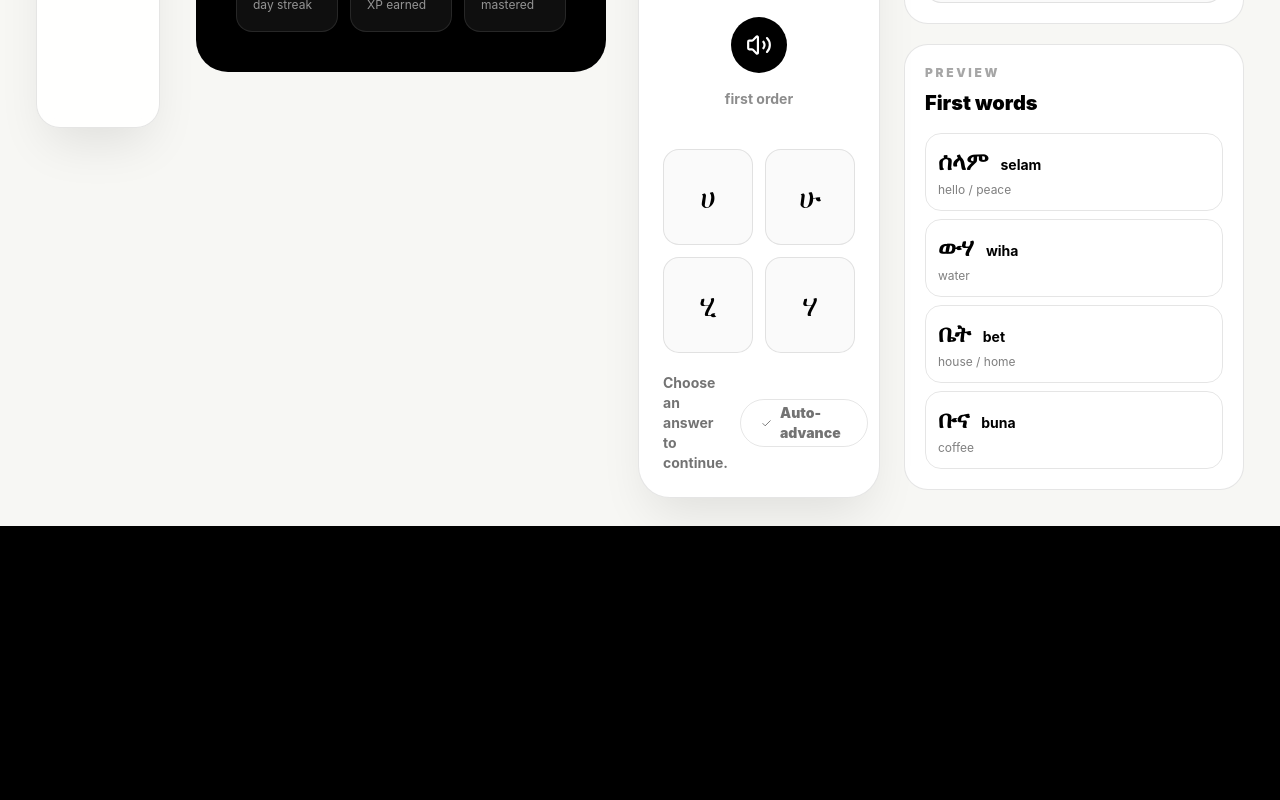
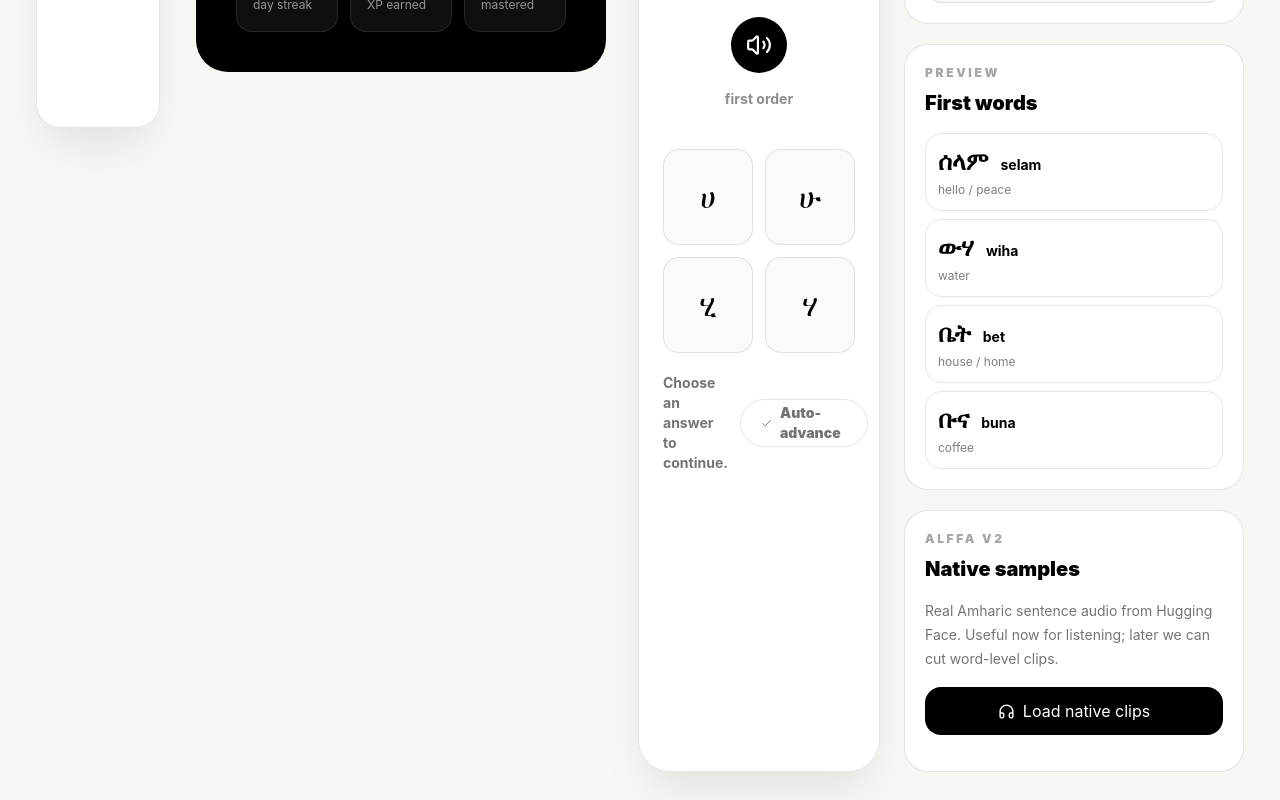
Before and after one commit to smba11/Fidel-Labs, a React (Vite) app: page / in a window 1280 px wide. Shown: the part 644-1444 px from the top of the page. Before the commit the page ends 1170 px from the top, so only its background shows below. Built offline with nearby package versions, Linux system fonts and the light colour scheme.

Commit message:
Add ALFFA native audio samples

```diff
--- a/src/App.tsx
+++ b/src/App.tsx
@@ -41,6 +41,11 @@ type Word = {
   meaning: string;
   note: string;
   status: "live" | "preview";
+};
+type NativeSample = {
+  id: string;
+  transcription: string;
+  audioUrl: string;
 };
 type View = "learn" | "library" | "roadmap";
 
@@ -217,6 +222,8 @@ export function App() {
   const [streak, setStreak] = useState(4);
   const [completedLessons, setCompletedLessons] = useState<string[]>([]);
   const [reviewQueue, setReviewQueue] = useState(["ha-4", "ha-6", "ha-7"]);
+  const [nativeSamples, setNativeSamples] = useState<NativeSample[]>([]);
+  const [nativeStatus, setNativeStatus] = useState<"idle" | "loading" | "ready" | "error">("idle");
   const advanceTimer = useRef<number | null>(null);
 
   const activeLesson = lessons.find((lesson) => lesson.id === activeLessonId) ?? lessons[0];
@@ -290,6 +297,34 @@ export function App() {
     }
     setSelected(null);
     setAnswerState("idle");
+  }
+
+  async function loadNativeSamples() {
+    if (nativeStatus === "loading") return;
+    setNativeStatus("loading");
+    try {
+      const response = await fetch(
+        "https://datasets-server.huggingface.co/rows?dataset=hadamard-2/alffa-amharic-v2&config=default&split=test&offset=7&length=4"
+      );
+      if (!response.ok) throw new Error("Unable to load ALFFA rows");
+      const data = await response.json();
+      const samples = data.rows
+        .map((entry: { row: { id: string; transcription: string; audio?: { src: string }[] } }) => ({
+          id: entry.row.id,
+          transcription: entry.row.transcription,
+          audioUrl: entry.row.audio?.[0]?.src,
+        }))
+        .filter((sample: NativeSample) => sample.audioUrl);
+      setNativeSamples(samples);
+      setNativeStatus("ready");
+    } catch {
+      setNativeStatus("error");
+    }
+  }
+
+  function playNativeSample(sample: NativeSample) {
+    const audio = new Audio(sample.audioUrl);
+    void audio.play();
   }
 
   return (
@@ -407,6 +442,32 @@ export function App() {
                       <span className="font-[var(--ethiopic)] text-2xl font-black">{word.amharic}</span>
                       <strong className="ml-3 text-sm">{word.romanization}</strong>
                       <p className="mt-1 text-xs text-black/50">{word.meaning}</p>
+                    </button>
+                  ))}
+                </div>
+              </Panel>
+
+              <Panel title="Native samples" eyebrow="ALFFA v2">
+                <p className="text-sm leading-6 text-black/55">
+                  Real Amharic sentence audio from Hugging Face. Useful now for listening; later we can cut word-level clips.
+                </p>
+                <button
+                  onClick={loadNativeSamples}
+                  className="mt-4 flex min-h-12 w-full items-center justify-center gap-2 rounded-2xl bg-black px-4 text-sm font-black text-white"
+                >
+                  <Headphones size={17} />
+                  {nativeStatus === "loading" ? "Loading..." : nativeStatus === "ready" ? "Refresh clips" : "Load native clips"}
+                </button>
+                {nativeStatus === "error" && <p className="mt-3 text-sm font-bold text-red-600">Could not load the dataset preview.</p>}
+                <div className="mt-4 grid gap-2">
+                  {nativeSamples.map((sample) => (
+                    <button
+                      key={sample.id}
+                      onClick={() => playNativeSample(sample)}
+                      className="rounded-2xl border border-black/10 bg-[#fafafa] p-3 text-left transition hover:border-black"
+                    >
+                      <span className="text-xs font-black uppercase tracking-[0.18em] text-black/35">{sample.id}</span>
+                      <p className="mt-2 line-clamp-2 font-[var(--ethiopic)] text-sm font-bold leading-6">{sample.transcription}</p>
                     </button>
                   ))}
                 </div>
```
